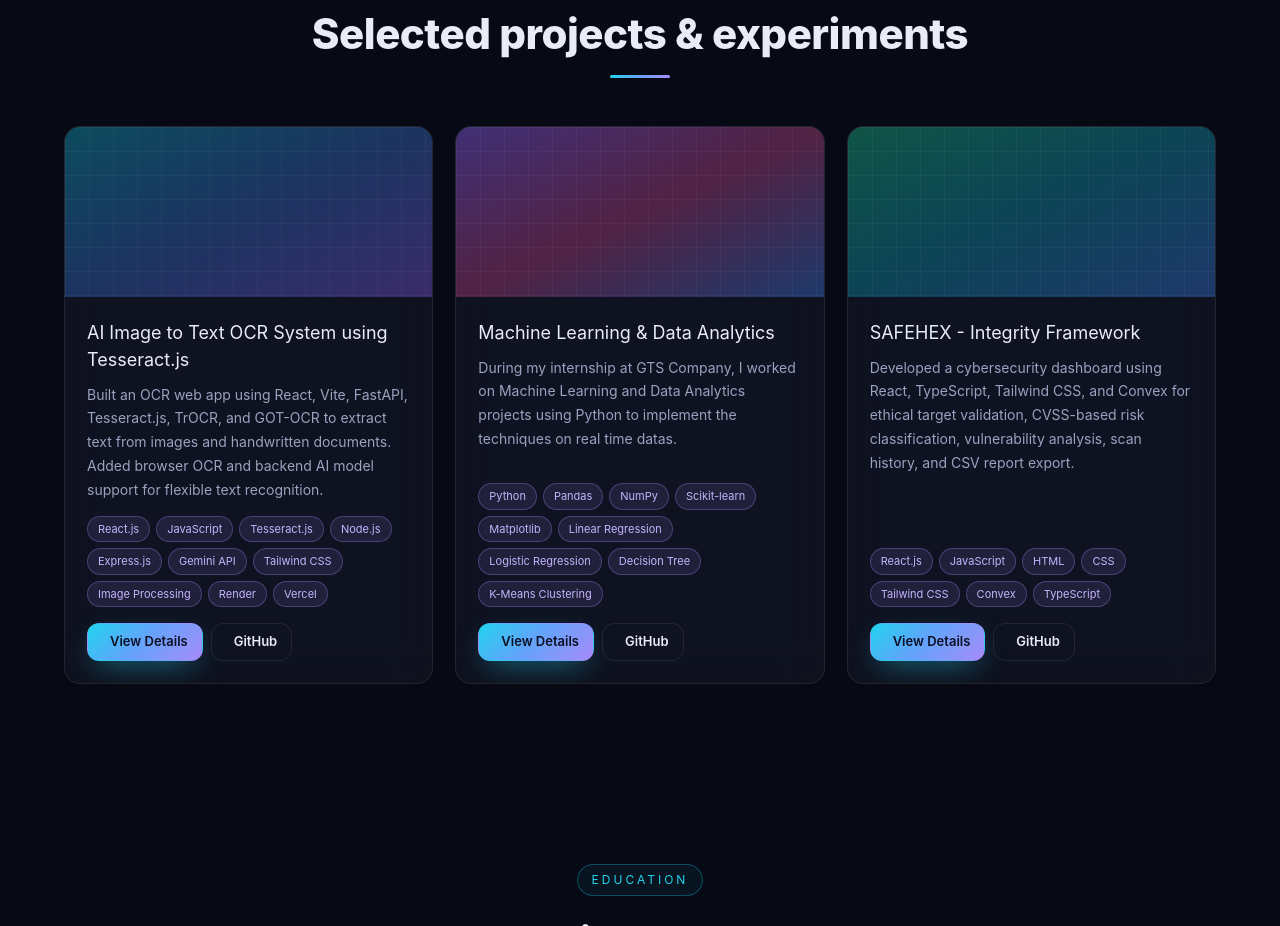
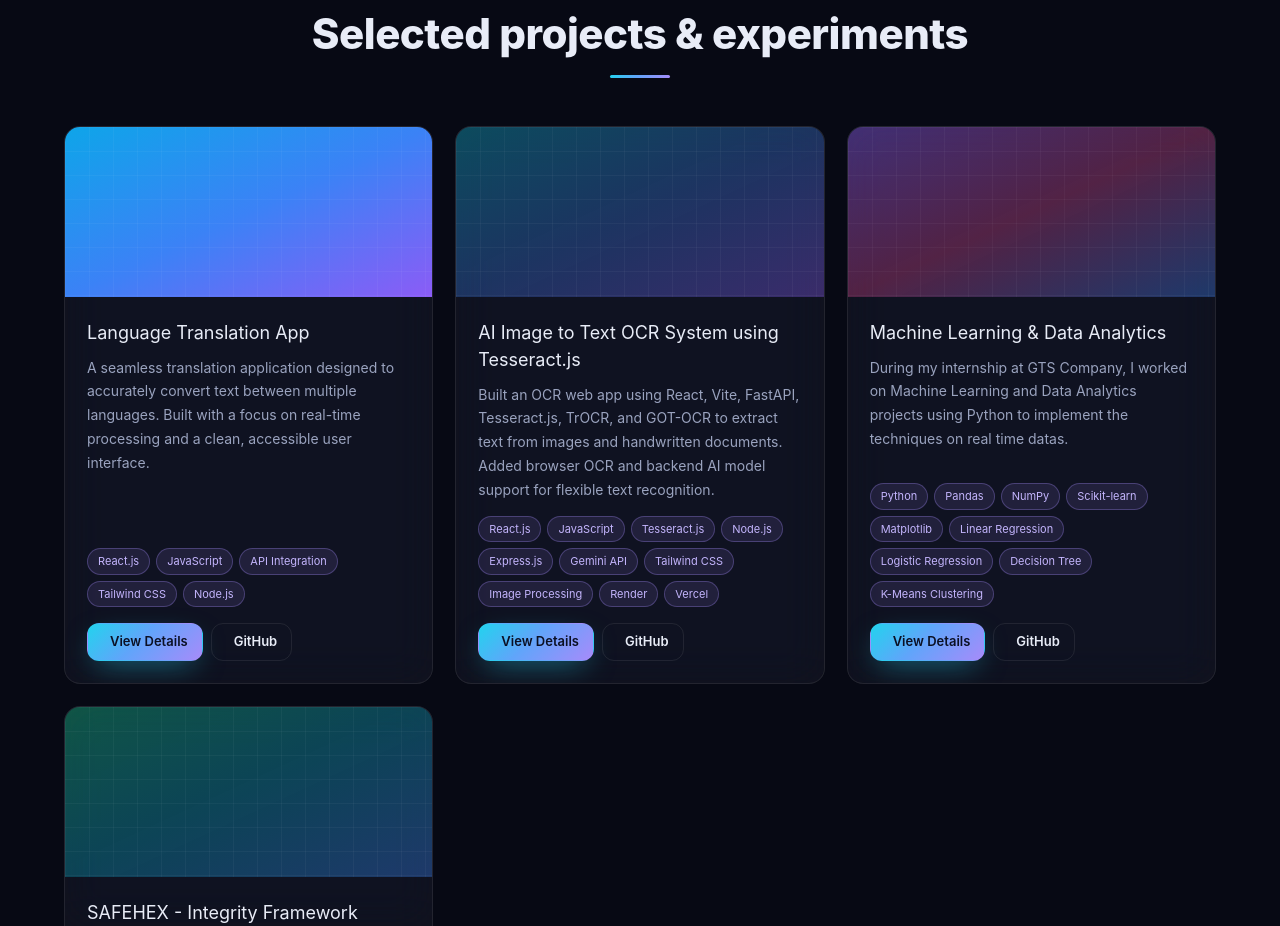
Before and after one commit to Gunasakthi-Loganathan/Portfolio, a React (Vite) app: page / in a window 1280 px wide. Shown: the part 2540-3466 px from the top of the page. Built offline with nearby package versions, Linux system fonts and the light colour scheme.

Commit message:
Add Language Translation App project details
Added a new project entry for 'Language Translation App' with details including title, description, technologies used, icon, gradient, and GitHub link.

```diff
--- a/src/App.jsx
+++ b/src/App.jsx
@@ -91,6 +91,20 @@ const SKILLS = [
 ];
 
 const PROJECTS = [
+  {
+    title: "Language Translation App",
+    desc: "A seamless translation application designed to accurately convert text between multiple languages. Built with a focus on real-time processing and a clean, accessible user interface.",
+    tech: [
+      "React.js",
+      "JavaScript",
+      "API Integration",
+      "Tailwind CSS",
+      "Node.js"
+    ],
+    icon: "solar:global-linear",
+    gradient: "from-orange-500/30 via-red-500/20 to-yellow-500/30",
+    github: "https://github.com/Gunasakthi-Loganathan/translation-project",
+  },
   {
     title: "AI Image to Text OCR System using Tesseract.js",
     desc:
```
